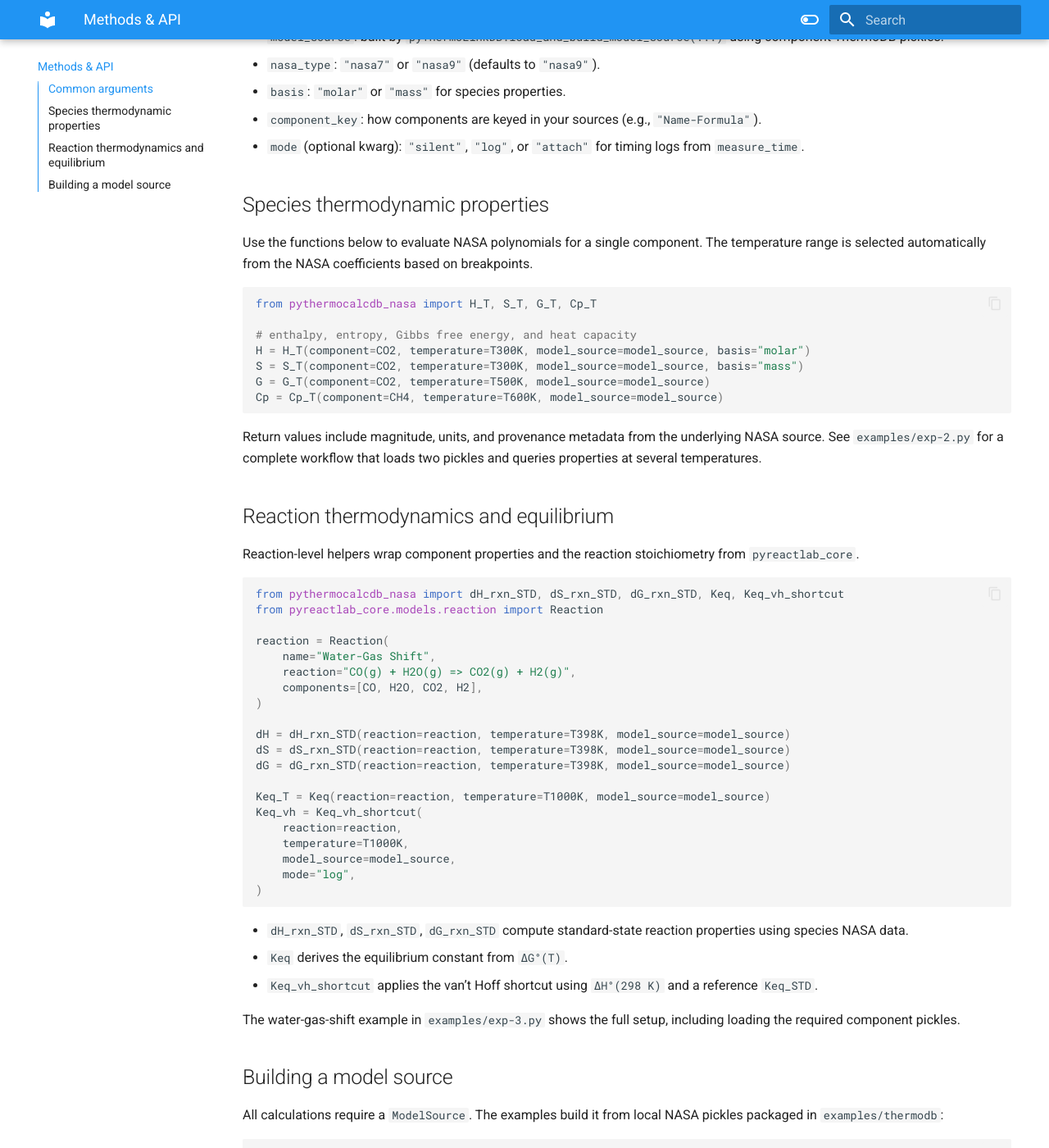
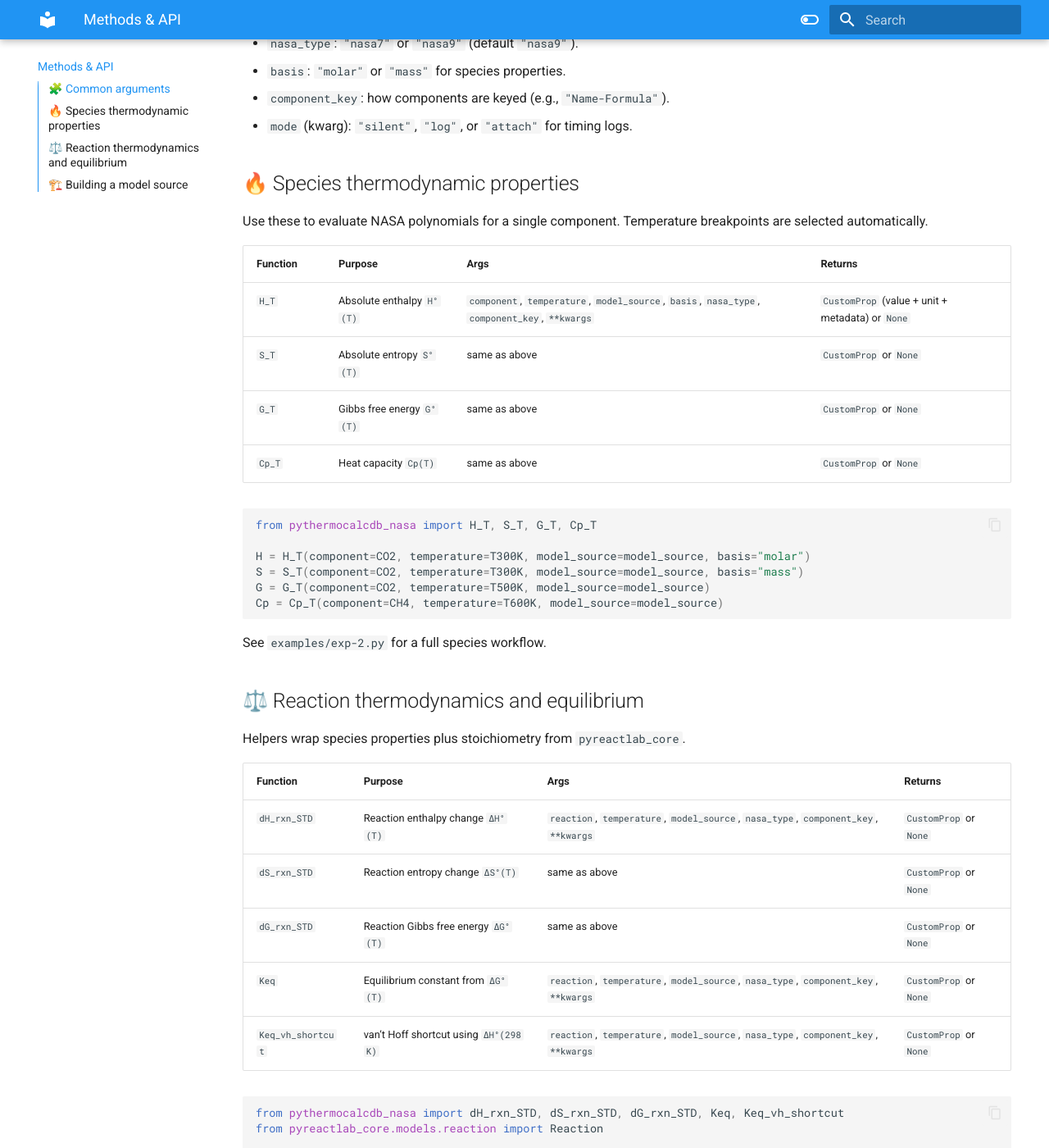
Before and after one commit to sinagilassi/PyThermoCalcDB-NASA, an MkDocs documentation site: the page built from docs/docs.md, in a window 1280 px wide and 1400 px high, scrolled down 405 px. Shown: the whole window at 82% size. Built offline with MkDocs 1.6.1 and Material for MkDocs 9.7.7, drawn with Linux system fonts in a browser that asks for light colours; some of the changed text lies outside the part shown.

Commit message:
enhance documentation with improved formatting and additional examples

````diff
--- a/docs/docs.md
+++ b/docs/docs.md
@@ -1,33 +1,50 @@
-# Methods & API
+# 📚 Methods & API
 
-This page captures the core calculation surface. All functions live in `pythermocalcdb_nasa.app` and return `CustomProp` objects from `pythermodb_settings`.
+Core calculations live in `pythermocalcdb_nasa.app` and return `CustomProp` objects from `pythermodb_settings`.
 
-## Common arguments
-- `component` / `reaction`: `Component` or `Reaction` objects that carry identifiers.
-- `temperature`: `Temperature` with `value` and `unit="K"`.
-- `model_source`: built by `pyThermoLinkDB.load_and_build_model_source(...)` using component ThermoDB pickles.
-- `nasa_type`: `"nasa7"` or `"nasa9"` (defaults to `"nasa9"`).
+## 🧩 Common arguments
+
+- `component` / `reaction`: `Component` or `Reaction` identifiers.
+- `temperature`: `Temperature(value, unit="K")`.
+- `model_source`: built via `pyThermoLinkDB.load_and_build_model_source(...)` from component ThermoDB pickles.
+- `nasa_type`: `"nasa7"` or `"nasa9"` (default `"nasa9"`).
 - `basis`: `"molar"` or `"mass"` for species properties.
-- `component_key`: how components are keyed in your sources (e.g., `"Name-Formula"`).
-- `mode` (optional kwarg): `"silent"`, `"log"`, or `"attach"` for timing logs from `measure_time`.
+- `component_key`: how components are keyed (e.g., `"Name-Formula"`).
+- `mode` (kwarg): `"silent"`, `"log"`, or `"attach"` for timing logs.
 
-## Species thermodynamic properties
-Use the functions below to evaluate NASA polynomials for a single component. The temperature range is selected automatically from the NASA coefficients based on breakpoints.
+## 🔥 Species thermodynamic properties
+
+Use these to evaluate NASA polynomials for a single component. Temperature breakpoints are selected automatically.
+
+| Function | Purpose | Args | Returns |
+| --- | --- | --- | --- |
+| `H_T` | Absolute enthalpy `H°(T)` | `component`, `temperature`, `model_source`, `basis`, `nasa_type`, `component_key`, `**kwargs` | `CustomProp` (value + unit + metadata) or `None` |
+| `S_T` | Absolute entropy `S°(T)` | same as above | `CustomProp` or `None` |
+| `G_T` | Gibbs free energy `G°(T)` | same as above | `CustomProp` or `None` |
+| `Cp_T` | Heat capacity `Cp(T)` | same as above | `CustomProp` or `None` |
 
 ```python
 from pythermocalcdb_nasa import H_T, S_T, G_T, Cp_T
 
-# enthalpy, entropy, Gibbs free energy, and heat capacity
 H = H_T(component=CO2, temperature=T300K, model_source=model_source, basis="molar")
 S = S_T(component=CO2, temperature=T300K, model_source=model_source, basis="mass")
 G = G_T(component=CO2, temperature=T500K, model_source=model_source)
 Cp = Cp_T(component=CH4, temperature=T600K, model_source=model_source)
 ```
 
-Return values include magnitude, units, and provenance metadata from the underlying NASA source. See `examples/exp-2.py` for a complete workflow that loads two pickles and queries properties at several temperatures.
+See `examples/exp-2.py` for a full species workflow.
 
-## Reaction thermodynamics and equilibrium
-Reaction-level helpers wrap component properties and the reaction stoichiometry from `pyreactlab_core`.
+## ⚖️ Reaction thermodynamics and equilibrium
+
+Helpers wrap species properties plus stoichiometry from `pyreactlab_core`.
+
+| Function | Purpose | Args | Returns |
+| --- | --- | --- | --- |
+| `dH_rxn_STD` | Reaction enthalpy change `ΔH°(T)` | `reaction`, `temperature`, `model_source`, `nasa_type`, `component_key`, `**kwargs` | `CustomProp` or `None` |
+| `dS_rxn_STD` | Reaction entropy change `ΔS°(T)` | same as above | `CustomProp` or `None` |
+| `dG_rxn_STD` | Reaction Gibbs free energy `ΔG°(T)` | same as above | `CustomProp` or `None` |
+| `Keq` | Equilibrium constant from `ΔG°(T)` | `reaction`, `temperature`, `model_source`, `nasa_type`, `component_key`, `**kwargs` | `CustomProp` or `None` |
+| `Keq_vh_shortcut` | van’t Hoff shortcut using `ΔH°(298 K)` | `reaction`, `temperature`, `model_source`, `nasa_type`, `component_key`, `**kwargs` | `CustomProp` or `None` |
 
 ```python
 from pythermocalcdb_nasa import dH_rxn_STD, dS_rxn_STD, dG_rxn_STD, Keq, Keq_vh_shortcut
@@ -44,22 +61,14 @@ dS = dS_rxn_STD(reaction=reaction, temperature=T398K, model_source=model_source)
 dG = dG_rxn_STD(reaction=reaction, temperature=T398K, model_source=model_source)
 
 Keq_T = Keq(reaction=reaction, temperature=T1000K, model_source=model_source)
-Keq_vh = Keq_vh_shortcut(
-    reaction=reaction,
-    temperature=T1000K,
-    model_source=model_source,
-    mode="log",
-)
+Keq_vh = Keq_vh_shortcut(reaction=reaction, temperature=T1000K, model_source=model_source, mode="log")
 ```
 
-- `dH_rxn_STD`, `dS_rxn_STD`, `dG_rxn_STD` compute standard-state reaction properties using species NASA data.
-- `Keq` derives the equilibrium constant from `ΔG°(T)`.
-- `Keq_vh_shortcut` applies the van’t Hoff shortcut using `ΔH°(298 K)` and a reference `Keq_STD`.
+`examples/exp-3.py` shows the full reaction workflow.
 
-The water-gas-shift example in `examples/exp-3.py` shows the full setup, including loading the required component pickles.
+## 🏗️ Building a model source
 
-## Building a model source
-All calculations require a `ModelSource`. The examples build it from local NASA pickles packaged in `examples/thermodb`:
+All calculations require a `ModelSource`. The examples build it from NASA pickles packaged in `examples/thermodb`:
 
 ```python
 from pythermodb_settings.models import Component, ComponentThermoDBSource
````
Also changed, not shown: docs/examples.md (+12 -9 lines), docs/index.md (+9 -5 lines).
